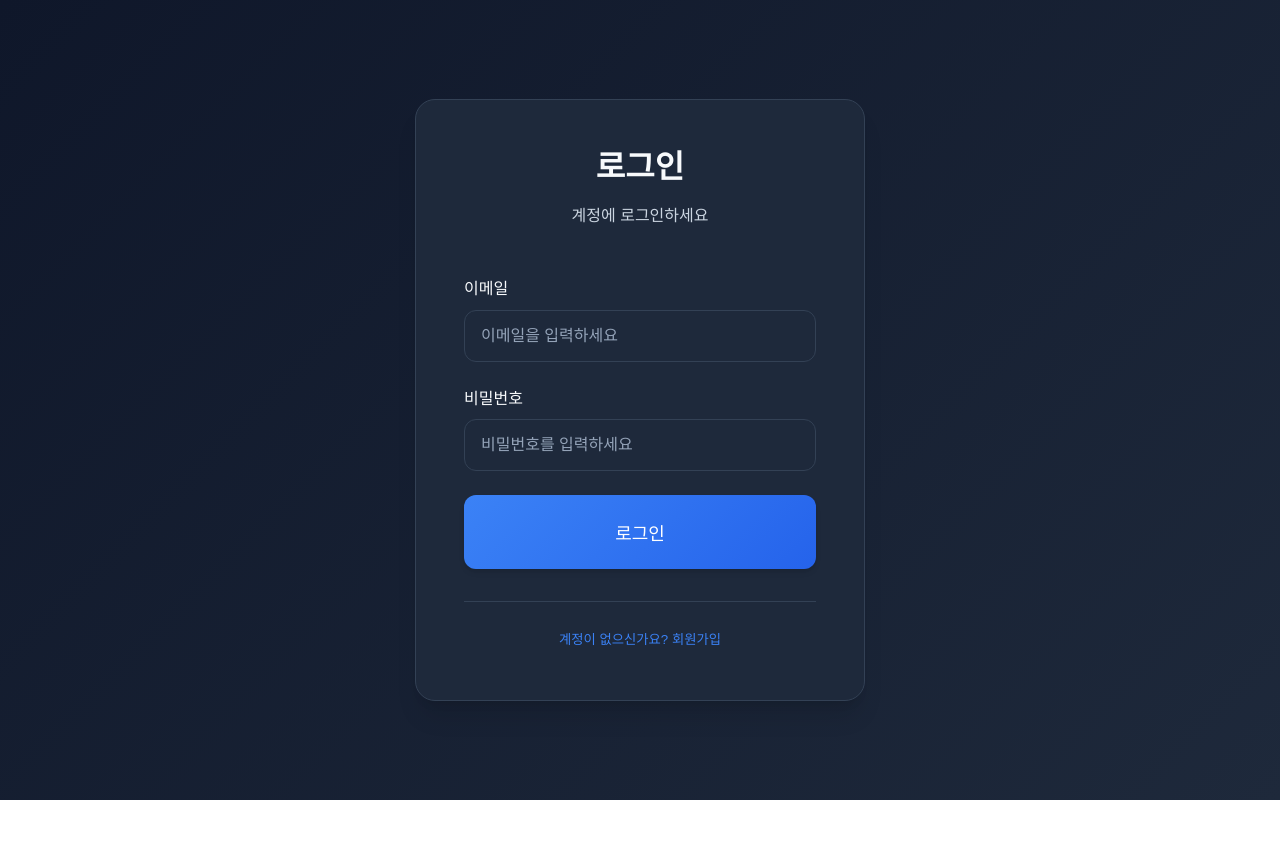
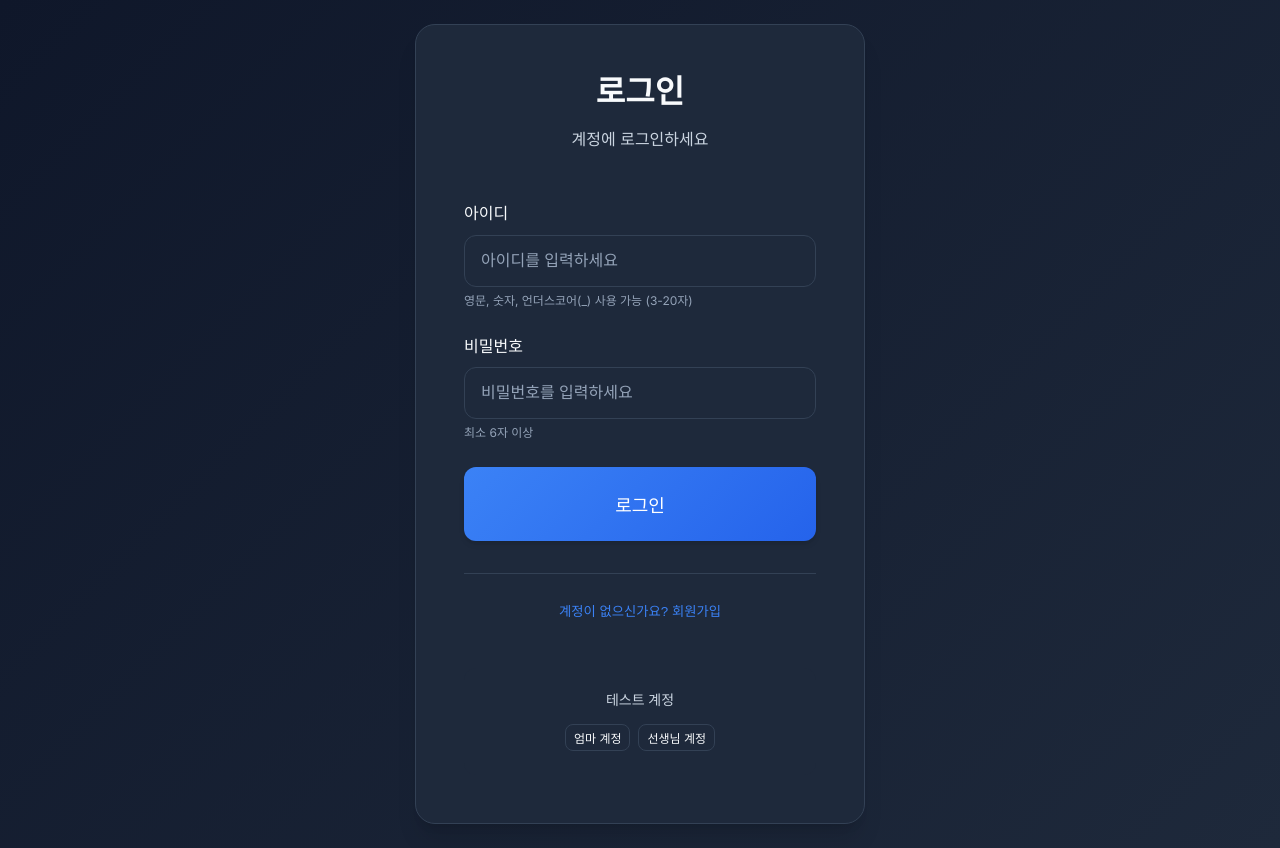
Before and after one commit to treestar84/node_bolt_edu_web, a Vue app: page /login in a window 1280 px wide. Before the commit the page ends 800 px from the top, so only its background shows below. Built offline with nearby package versions, Linux system fonts and the light colour scheme; no server answers.

Commit message:
일반 아이디 로그인 시스템으로 변경

```diff
--- a/src/composables/useSupabase.ts
+++ b/src/composables/useSupabase.ts
@@ -14,8 +14,11 @@ export function useSupabase() {
   return {
     supabase,
 
-    // Auth helpers
-    async signUp(email: string, password: string, username: string, userType: string, childAge: number) {
+    // Auth helpers - Modified for username login
+    async signUp(username: string, password: string, userType: string, childAge: number) {
+      // Create a fake email from username for Supabase
+      const email = `${username}@local.app`;
+
       const { data, error } = await supabase.auth.signUp({
         email,
         password,
@@ -24,7 +27,7 @@ export function useSupabase() {
       if (error) throw error;
 
       if (data.user) {
-        // Create user profile
+        // Create user profile with actual username
         const { error: profileError } = await supabase
           .from('user_profiles')
           .insert({
@@ -55,7 +58,10 @@ export function useSupabase() {
       return data;
     },
 
-    async signIn(email: string, password: string) {
+    async signIn(username: string, password: string) {
+      // Convert username to email format for Supabase
+      const email = `${username}@local.app`;
+
       const { data, error } = await supabase.auth.signInWithPassword({
         email,
         password,
@@ -73,6 +79,18 @@ export function useSupabase() {
     async getCurrentUser() {
       const { data: { user } } = await supabase.auth.getUser();
       return user;
+    },
+
+    // Check if username exists
+    async checkUsernameExists(username: string) {
+      const { data, error } = await supabase
+        .from('user_profiles')
+        .select('username')
+        .eq('username', username)
+        .single();
+
+      if (error && error.code !== 'PGRST116') throw error;
+      return !!data;
     },
 
     // Profile helpers
--- a/src/stores/auth.ts
+++ b/src/stores/auth.ts
@@ -4,7 +4,7 @@ import { useSupabase } from '@/composables/useSupabase';
 import type { UserProfile, UserProgress } from '@/types';
 
 export const useAuthStore = defineStore('auth', () => {
-  const { supabase, signUp, signIn, signOut, getCurrentUser, getUserProfile, updateUserProfile } = useSupabase();
+  const { supabase, signUp, signIn, signOut, getCurrentUser, getUserProfile, updateUserProfile, checkUsernameExists } = useSupabase();
 
   const user = ref<any>(null);
   const userProfile = ref<UserProfile | null>(null);
@@ -53,11 +53,10 @@ export const useAuthStore = defineStore('auth', () => {
     }
   };
 
-  // Register new user
+  // Register new user with username
   const register = async (
-    email: string,
+    username: string,
     password: string,
-    username: string,
     userType: 'teacher' | 'director' | 'parent',
     childAge: number
   ) => {
@@ -65,7 +64,20 @@ export const useAuthStore = defineStore('auth', () => {
       isLoading.value = true;
       error.value = '';
 
-      const { user: newUser } = await signUp(email, password, username, userType, childAge);
+      // Check if username already exists
+      const usernameExists = await checkUsernameExists(username);
+      if (usernameExists) {
+        error.value = '이미 사용 중인 아이디입니다.';
+        return false;
+      }
+
+      // Validate username format
+      if (!/^[a-zA-Z0-9_]{3,20}$/.test(username)) {
+        error.value = '아이디는 3-20자의 영문, 숫자, 언더스코어만 사용 가능합니다.';
+        return false;
+      }
+
+      const { user: newUser } = await signUp(username, password, userType, childAge);
 
       if (newUser) {
         user.value = newUser;
@@ -75,20 +87,26 @@ export const useAuthStore = defineStore('auth', () => {
       return true;
     } catch (err: any) {
       console.error('Registration error:', err);
-      error.value = err.message;
+      if (err.message.includes('already registered')) {
+        error.value = '이미 사용 중인 아이디입니다.';
+      } else if (err.message.includes('Password')) {
+        error.value = '비밀번호는 최소 6자 이상이어야 합니다.';
+      } else {
+        error.value = err.message;
+      }
       return false;
     } finally {
       isLoading.value = false;
     }
   };
 
-  // Login user
-  const login = async (email: string, password: string) => {
+  // Login user with username
+  const login = async (username: string, password: string) => {
     try {
       isLoading.value = true;
       error.value = '';
 
-      const { user: loggedInUser } = await signIn(email, password);
+      const { user: loggedInUser } = await signIn(username, password);
 
       if (loggedInUser) {
         user.value = loggedInUser;
@@ -98,7 +116,11 @@ export const useAuthStore = defineStore('auth', () => {
       return true;
     } catch (err: any) {
       console.error('Login error:', err);
-      error.value = err.message;
+      if (err.message.includes('Invalid login credentials')) {
+        error.value = '아이디 또는 비밀번호가 올바르지 않습니다.';
+      } else {
+        error.value = err.message;
+      }
       return false;
     } finally {
       isLoading.value = false;
--- a/src/views/LoginView.vue
+++ b/src/views/LoginView.vue
@@ -9,15 +9,18 @@
 
         <form @submit.prevent="handleSubmit" class="login-form">
           <div class="form-group">
-            <label for="email" class="form-label">이메일</label>
+            <label for="username" class="form-label">아이디</label>
             <input
-              id="email"
-              type="email"
-              v-model="formData.email"
+              id="username"
+              type="text"
+              v-model="formData.username"
               class="form-input"
-              placeholder="이메일을 입력하세요"
+              placeholder="아이디를 입력하세요"
               required
             />
+            <div class="form-hint">
+              영문, 숫자, 언더스코어(_) 사용 가능 (3-20자)
+            </div>
           </div>
 
           <div class="form-group">
@@ -30,21 +33,12 @@
               placeholder="비밀번호를 입력하세요"
               required
             />
+            <div class="form-hint">
+              최소 6자 이상
+            </div>
           </div>
 
           <div v-if="isRegister" class="register-fields">
-            <div class="form-group">
-              <label for="username" class="form-label">사용자명</label>
-              <input
-                id="username"
-                type="text"
-                v-model="formData.username"
-                class="form-input"
-                placeholder="사용자명을 입력하세요"
-                required
-              />
-            </div>
-
             <div class="form-group">
               <label for="userType" class="form-label">사용자 유형</label>
               <select
@@ -98,6 +92,26 @@
           >
             {{ isRegister ? '이미 계정이 있으신가요? 로그인' : '계정이 없으신가요? 회원가입' }}
           </button>
+
+          <div class="demo-accounts">
+            <h4>테스트 계정</h4>
+            <div class="demo-buttons">
+              <button
+                @click="fillDemoAccount('parent')"
+                class="demo-btn"
+                type="button"
+              >
+                엄마 계정
+              </button>
+              <button
+                @click="fillDemoAccount('teacher')"
+                class="demo-btn"
+                type="button"
+              >
+                선생님 계정
+              </button>
+            </div>
+          </div>
         </div>
       </div>
     </div>
@@ -115,9 +129,8 @@ const authStore = useAuthStore();
 const isRegister = ref(false);
 
 const formData = reactive({
-  email: '',
+  username: '',
   password: '',
-  username: '',
   userType: '',
   childAge: 4
 });
@@ -127,14 +140,13 @@ const handleSubmit = async () => {
 
   if (isRegister.value) {
     success = await authStore.register(
-      formData.email,
+      formData.username,
       formData.password,
-      formData.username,
       formData.userType as any,
       formData.childAge
     );
   } else {
-    success = await authStore.login(formData.email, formData.password);
+    success = await authStore.login(formData.username, formData.password);
   }
 
   if (success) {
@@ -145,6 +157,32 @@ const handleSubmit = async () => {
 const toggleMode = () => {
   isRegister.value = !isRegister.value;
   authStore.error = '';
+  resetForm();
+};
+
+const resetForm = () => {
+  formData.username = '';
+  formData.password = '';
+  formData.userType = '';
+  formData.childAge = 4;
+};
+
+const fillDemoAccount = (type: 'parent' | 'teacher') => {
+  if (type === 'parent') {
+    formData.username = 'demo_mom';
+    formData.password = '123456';
+    if (isRegister.value) {
+      formData.userType = 'parent';
+      formData.childAge = 4;
+    }
+  } else {
+    formData.username = 'demo_teacher';
+    formData.password = '123456';
+    if (isRegister.value) {
+      formData.userType = 'teacher';
+      formData.childAge = 5;
+    }
+  }
 };
 </script>
 
@@ -196,6 +234,12 @@ const toggleMode = () => {
   margin-top: var(--spacing-lg);
 }
 
+.form-hint {
+  font-size: 0.75rem;
+  color: var(--color-text-muted);
+  margin-top: var(--spacing-xs);
+}
+
 .error-message {
   background: rgba(239, 68, 68, 0.1);
   border: 1px solid var(--color-danger);
@@ -220,11 +264,48 @@ const toggleMode = () => {
   font-weight: 500;
   cursor: pointer;
   transition: color 0.2s ease;
+  margin-bottom: var(--spacing-lg);
 }
 
 .toggle-button:hover {
   color: var(--color-primary-dark);
   text-decoration: underline;
+}
+
+.demo-accounts {
+  background: var(--color-bg-secondary);
+  border-radius: var(--radius-md);
+  padding: var(--spacing-lg);
+  margin-top: var(--spacing-lg);
+}
+
+.demo-accounts h4 {
+  font-size: 0.875rem;
+  color: var(--color-text-secondary);
+  margin-bottom: var(--spacing-md);
+  font-weight: 500;
+}
+
+.demo-buttons {
+  display: flex;
+  gap: var(--spacing-sm);
+  justify-content: center;
+}
+
+.demo-btn {
+  background: var(--color-bg-card);
+  border: 1px solid var(--color-border);
+  color: var(--color-text-primary);
+  padding: var(--spacing-xs) var(--spacing-sm);
+  border-radius: var(--radius-sm);
+  font-size: 0.75rem;
+  cursor: pointer;
+  transition: all 0.2s ease;
+}
+
+.demo-btn:hover {
+  background: var(--color-bg-hover);
+  border-color: var(--color-primary);
 }
 
 @media (max-width: 768px) {
@@ -239,5 +320,9 @@ const toggleMode = () => {
   .login-header h1 {
     font-size: 1.75rem;
   }
+
+  .demo-buttons {
+    flex-direction: column;
+  }
 }
 </style>
--- a/src/views/SettingsView.vue
+++ b/src/views/SettingsView.vue
@@ -19,14 +19,18 @@
 
             <form @submit.prevent="saveSettings" class="settings-form">
               <div class="form-group">
-                <label class="form-label">사용자명</label>
+                <label class="form-label">아이디</label>
                 <input
                   v-model="formData.username"
                   type="text"
                   class="form-input"
-                  placeholder="사용자명을 입력하세요"
+                  placeholder="아이디를 입력하세요"
                   required
+                  disabled
                 />
+                <div class="form-hint">
+                  아이디는 변경할 수 없습니다
+                </div>
               </div>
 
               <div class="form-group">
@@ -205,7 +209,6 @@ const loadCurrentSettings = () => {
 
 const saveSettings = async () => {
   const success = await authStore.updateSettings({
-    username: formData.username,
     userType: formData.userType,
     siteName: formData.siteName,
     childAge: formData.childAge,
@@ -303,6 +306,12 @@ onMounted(() => {
   margin-top: var(--spacing-xs);
 }
 
+.form-input:disabled {
+  background: var(--color-bg-secondary);
+  color: var(--color-text-muted);
+  cursor: not-allowed;
+}
+
 .form-actions {
   display: flex;
   gap: var(--spacing-md);
```
